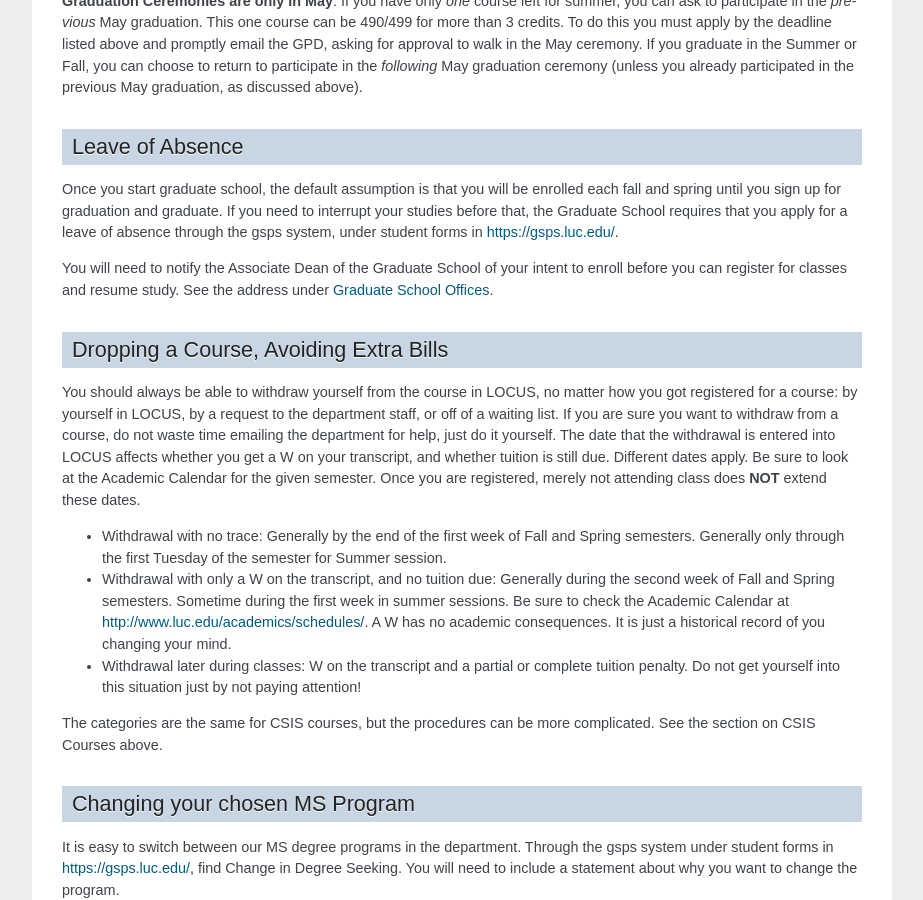
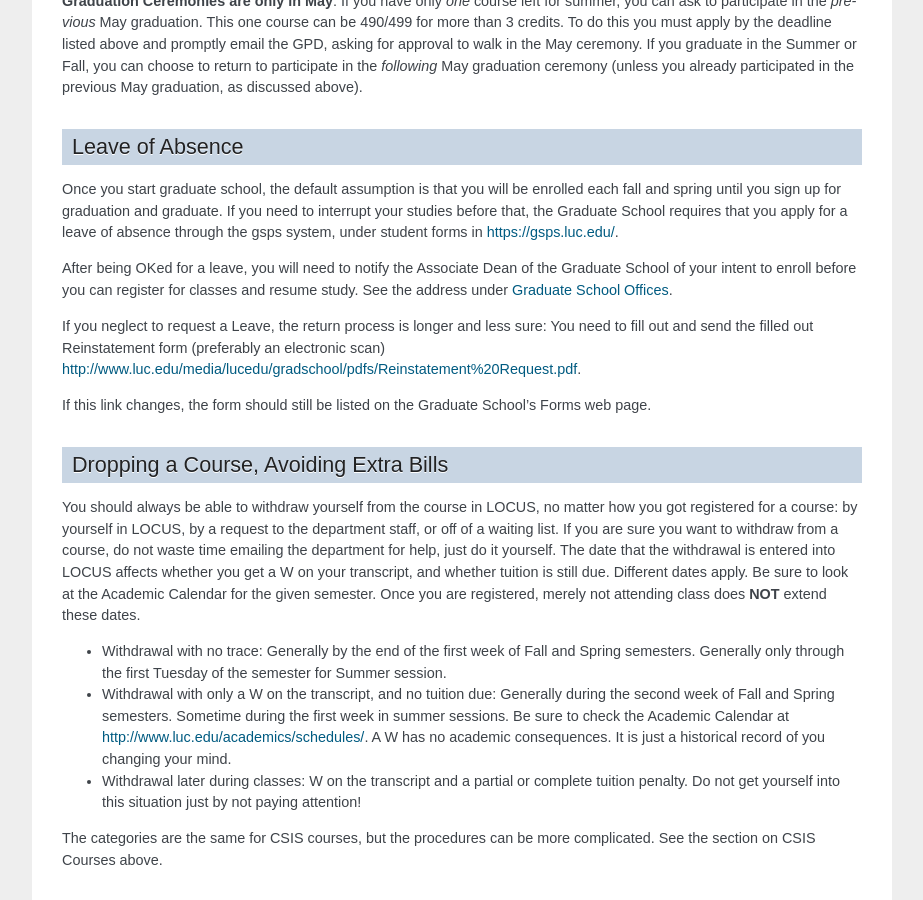
Before and after one commit to LoyolaChicagoCS/gradhandbook, a Sphinx documentation site: the page built from source/regulations.rst, in a window 1280 px wide and 900 px high, scrolled down 4473 px. Shown: the whole window, without its empty margins (198-1121 px from the left). Built offline with Sphinx 7.4.7, drawn with Linux system fonts in a browser that asks for light colours.

Commit message:
re-instatement

```diff
--- a/source/regulations.rst
+++ b/source/regulations.rst
@@ -381,11 +381,19 @@ School requires that you apply for a leave of
 absence through the gsps system, under student forms in
 https://gsps.luc.edu/.
 
-You
+After being OKed for a leave, you
 will need
 to notify the Associate Dean of the Graduate School of your intent
 to enroll before you can register for
 classes and resume study. See the address under :ref:`graduate-school-offices`.
+
+If you neglect to request a Leave, the return process is longer and less sure:
+You need to fill out and send the filled out Reinstatement form
+(preferably an electronic scan)
+http://www.luc.edu/media/lucedu/gradschool/pdfs/Reinstatement%20Request.pdf.
+
+If this link changes, the form should still be listed on the Graduate School's
+Forms web page.
 
 .. index:: dropping a course
    tuition penalties
```
